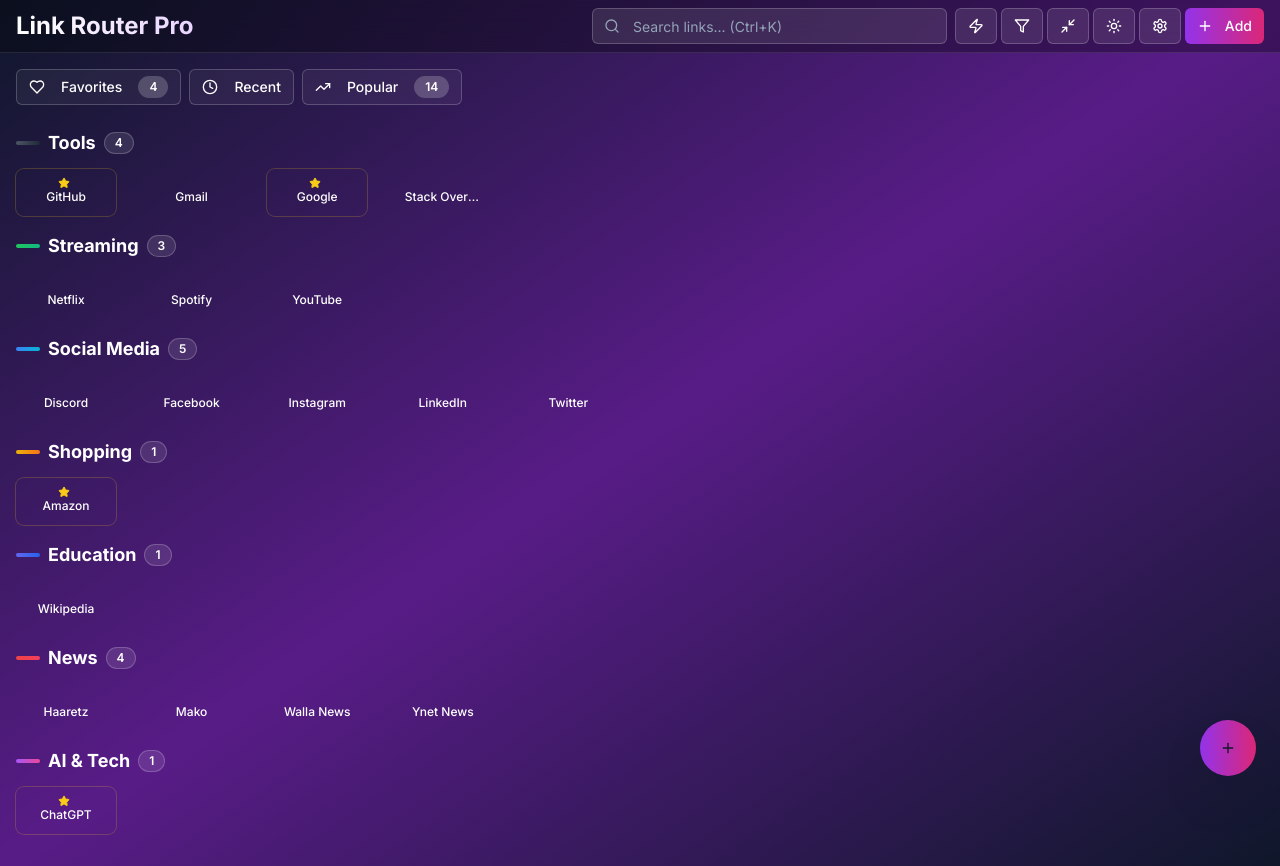
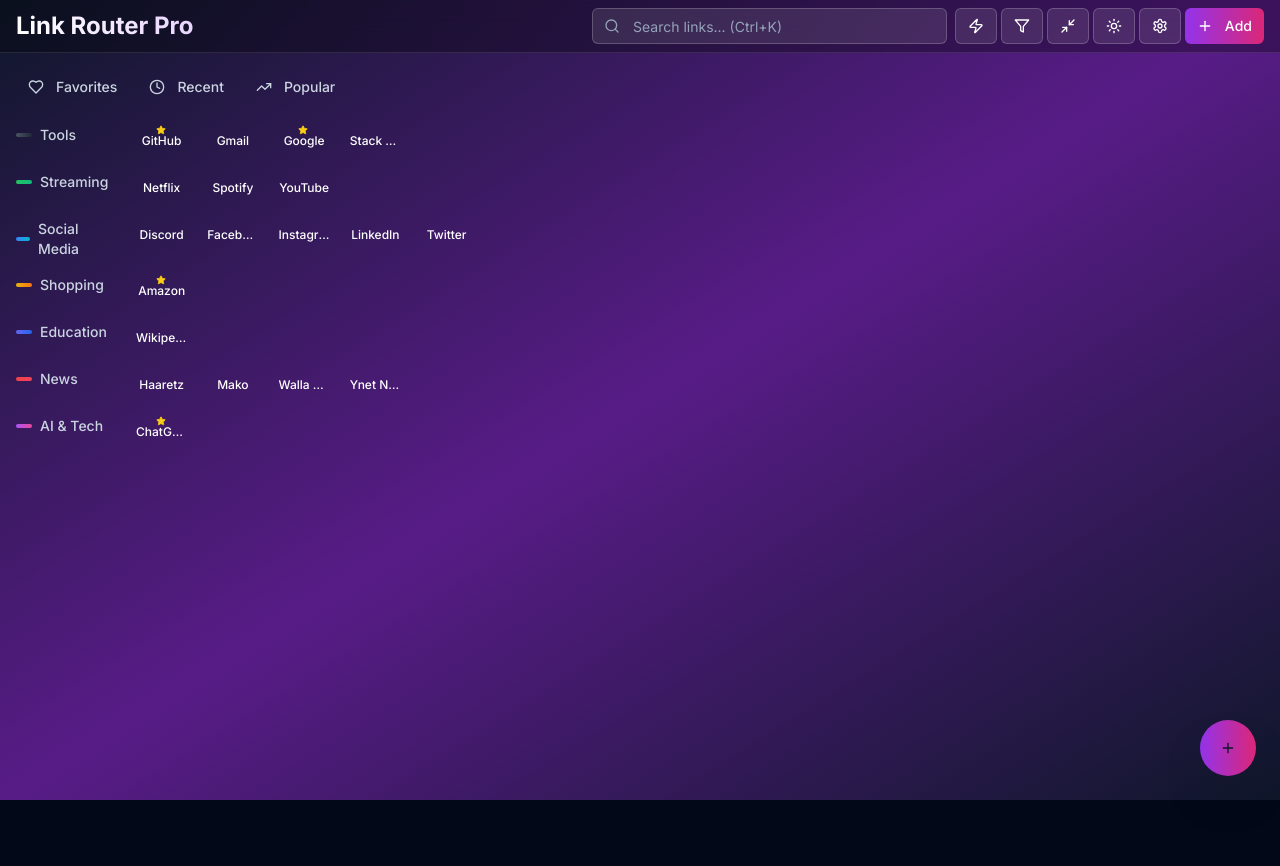
Before and after one commit to shlomixx/link-cloud-pro-ui, a React (Vite) app: page / in a window 1280 px wide. After the commit the page ends 800 px from the top, so only its background shows below. Built offline with nearby package versions, Linux system fonts and the light colour scheme.

Commit message:
Minimalist Link Router with Left Categories

```diff
--- a/src/components/CategorySection.tsx
+++ b/src/components/CategorySection.tsx
@@ -1,6 +1,4 @@
-
 import React from 'react';
-import { Badge } from '@/components/ui/badge';
 import { LinkCard } from './LinkCard';
 
 interface LinkData {
@@ -60,45 +58,40 @@ export const CategorySection: React.FC<CategorySectionProps> = ({
   const getGridClasses = () => {
     switch (viewMode) {
       case 'dense':
-        return 'grid grid-cols-4 sm:grid-cols-6 md:grid-cols-8 lg:grid-cols-12 xl:grid-cols-16 2xl:grid-cols-20 gap-1';
+        return 'grid grid-cols-8 sm:grid-cols-10 md:grid-cols-12 lg:grid-cols-16 xl:grid-cols-20 2xl:grid-cols-24 gap-1';
       case 'compact':
-        return 'grid grid-cols-3 sm:grid-cols-4 md:grid-cols-6 lg:grid-cols-8 xl:grid-cols-10 2xl:grid-cols-12 gap-2';
+        return 'grid grid-cols-6 sm:grid-cols-8 md:grid-cols-10 lg:grid-cols-12 xl:grid-cols-16 2xl:grid-cols-20 gap-1';
       case 'grid':
-        return 'grid grid-cols-2 sm:grid-cols-3 md:grid-cols-4 lg:grid-cols-6 xl:grid-cols-8 2xl:grid-cols-10 gap-3';
+        return 'grid grid-cols-4 sm:grid-cols-6 md:grid-cols-8 lg:grid-cols-10 xl:grid-cols-12 2xl:grid-cols-16 gap-2';
       case 'list':
-        return 'flex flex-col gap-2';
+        return 'flex flex-col gap-1';
       default:
-        return 'grid grid-cols-3 md:grid-cols-6 lg:grid-cols-8 xl:grid-cols-10 2xl:grid-cols-12 gap-2';
+        return 'grid grid-cols-6 md:grid-cols-10 lg:grid-cols-12 xl:grid-cols-16 2xl:grid-cols-20 gap-1';
     }
   };
 
   return (
     <div
-      className={`mb-4 animate-fade-in transition-all duration-300 ${
+      className={`flex gap-4 mb-3 animate-fade-in transition-all duration-300 ${
         draggedItem ? 'ring-2 ring-purple-500/30 rounded-lg p-2' : ''
       }`}
       onDragOver={onDragOver}
       onDrop={(e) => onDrop(e, category)}
     >
-      {/* Category Header - More compact */}
-      <div className={`flex items-center gap-2 ${viewMode === 'dense' ? 'mb-2' : 'mb-3'}`}>
-        <div className={`h-1 w-6 bg-gradient-to-r ${categoryColors[category as keyof typeof categoryColors] || categoryColors.custom} rounded-full transition-all duration-300 hover:w-8`}></div>
-        <h2 className={`${viewMode === 'dense' ? 'text-sm' : 'text-lg'} font-bold transition-colors duration-300 ${
-          isDarkMode ? 'text-white' : 'text-slate-800'
-        }`}>
-          {categoryLabels[category as keyof typeof categoryLabels] || category.charAt(0).toUpperCase() + category.slice(1)}
-        </h2>
-        <Badge variant="secondary" className={`text-xs transition-all duration-300 hover:scale-110 ${
-          isDarkMode
-            ? 'bg-white/10 text-white border-white/20'
-            : 'bg-black/10 text-slate-800 border-black/20'
-        }`}>
-          {links.length}
-        </Badge>
+      {/* Category Label - Left Side */}
+      <div className="flex-shrink-0 w-24 pt-1">
+        <div className="flex items-center gap-2">
+          <div className={`h-1 w-4 bg-gradient-to-r ${categoryColors[category as keyof typeof categoryColors] || categoryColors.custom} rounded-full transition-all duration-300`}></div>
+          <h2 className={`text-sm font-medium transition-colors duration-300 ${
+            isDarkMode ? 'text-slate-300' : 'text-slate-600'
+          }`}>
+            {categoryLabels[category as keyof typeof categoryLabels] || category.charAt(0).toUpperCase() + category.slice(1)}
+          </h2>
+        </div>
       </div>
 
-      {/* Links Layout */}
-      <div className={getGridClasses()}>
+      {/* Links Grid - Right Side */}
+      <div className={`flex-1 ${getGridClasses()}`}>
         {links.map((link) => (
           <LinkCard
             key={link.key}
--- a/src/components/LinkCard.tsx
+++ b/src/components/LinkCard.tsx
@@ -75,31 +75,30 @@ export const LinkCard: React.FC<LinkCardProps> = ({
                   onMouseLeave={onMouseLeave}
                   onClick={onLinkClick}
                   className={`
-                    group relative flex flex-col items-center gap-1 p-2 rounded-md cursor-pointer
-                    transition-all duration-200 hover:scale-105
+                    group relative flex flex-col items-center gap-1 p-1 rounded cursor-pointer
+                    transition-all duration-200 hover:scale-110
                     ${isDarkMode
-                      ? 'hover:bg-white/5 active:bg-white/10'
-                      : 'hover:bg-black/5 active:bg-black/10'
+                      ? 'hover:bg-white/10'
+                      : 'hover:bg-black/10'
                     }
                     ${isClicked ? 'scale-95' : ''}
-                    ${link.isFavorite ? 'ring-1 ring-yellow-400/30' : ''}
                   `}
                 >
                   <img
                     src={getFaviconUrl(link.url || link.defaultUrl || '')}
                     alt=""
-                    className="w-6 h-6 rounded"
+                    className="w-5 h-5 rounded"
                     onError={(e) => {
                       (e.target as HTMLImageElement).style.display = 'none';
                     }}
                   />
-                  <span className={`text-xs font-medium text-center max-w-[60px] leading-tight ${
+                  <span className={`text-xs font-medium text-center max-w-[50px] leading-tight truncate ${
                     isDarkMode ? 'text-white' : 'text-slate-800'
                   }`}>
                     {link.name}
                   </span>
                   {link.isFavorite && (
-                    <Star className="w-2 h-2 fill-yellow-400 text-yellow-400 absolute -top-1 -right-1" />
+                    <Star className="w-2 h-2 fill-yellow-400 text-yellow-400 absolute -top-0.5 -right-0.5" />
                   )}
                 </div>
               </ContextMenuTrigger>
@@ -132,7 +131,6 @@ export const LinkCard: React.FC<LinkCardProps> = ({
             <div className="text-xs">
               <div className="font-medium">{link.name}</div>
               <div className="text-muted-foreground">{link.url || link.defaultUrl}</div>
-              {link.clicks && <div className="text-muted-foreground">{link.clicks} clicks</div>}
             </div>
           </TooltipContent>
         </Tooltip>
@@ -152,28 +150,26 @@ export const LinkCard: React.FC<LinkCardProps> = ({
             onMouseLeave={onMouseLeave}
             onClick={onLinkClick}
             className={`
-              group relative flex flex-col items-center gap-2 p-3 rounded-lg cursor-pointer min-w-[80px] max-w-[100px]
-              transition-all duration-200
+              group relative flex flex-col items-center gap-1 p-2 rounded cursor-pointer min-w-[60px] max-w-[80px]
+              transition-all duration-200 hover:scale-110
               ${isDarkMode
-                ? 'hover:bg-white/5 active:bg-white/10'
-                : 'hover:bg-black/5 active:bg-black/10'
+                ? 'hover:bg-white/10'
+                : 'hover:bg-black/10'
               }
-              ${isHovered ? 'scale-105' : ''}
               ${isClicked ? 'scale-95' : ''}
-              ${link.isFavorite ? 'ring-1 ring-yellow-400/20' : ''}
             `}
           >
             <div className="relative">
               <img
                 src={getFaviconUrl(link.url || link.defaultUrl || '')}
                 alt=""
-                className="w-8 h-8 rounded"
+                className="w-6 h-6 rounded"
                 onError={(e) => {
                   (e.target as HTMLImageElement).style.display = 'none';
                 }}
               />
               {link.isFavorite && (
-                <Star className="w-3 h-3 fill-yellow-400 text-yellow-400 absolute -top-1 -right-1" />
+                <Star className="w-2.5 h-2.5 fill-yellow-400 text-yellow-400 absolute -top-1 -right-1" />
               )}
             </div>
 
@@ -223,22 +219,20 @@ export const LinkCard: React.FC<LinkCardProps> = ({
             onMouseLeave={onMouseLeave}
             onClick={onLinkClick}
             className={`
-              group relative flex flex-col items-center gap-3 p-4 rounded-lg cursor-pointer
-              transition-all duration-200
+              group relative flex flex-col items-center gap-2 p-3 rounded cursor-pointer
+              transition-all duration-200 hover:scale-110
               ${isDarkMode
-                ? 'hover:bg-white/5 active:bg-white/10'
-                : 'hover:bg-black/5 active:bg-black/10'
+                ? 'hover:bg-white/10'
+                : 'hover:bg-black/10'
               }
-              ${isHovered ? 'scale-105' : ''}
               ${isClicked ? 'scale-95' : ''}
-              ${link.isFavorite ? 'ring-1 ring-yellow-400/20' : ''}
             `}
           >
             <Button
               size="sm"
               variant="ghost"
               onClick={onToggleFavorite}
-              className={`absolute top-2 right-2 w-6 h-6 p-0 opacity-0 group-hover:opacity-100 transition-all duration-300 z-10 ${
+              className={`absolute top-1 right-1 w-5 h-5 p-0 opacity-0 group-hover:opacity-100 transition-all duration-300 z-10 ${
                 link.isFavorite ? 'opacity-100' : ''
               }`}
             >
@@ -253,7 +247,7 @@ export const LinkCard: React.FC<LinkCardProps> = ({
               <img
                 src={getFaviconUrl(link.url || link.defaultUrl || '')}
                 alt=""
-                className="w-10 h-10 rounded transition-all duration-300 group-hover:scale-110"
+                className="w-8 h-8 rounded transition-all duration-300 group-hover:scale-110"
                 onError={(e) => {
                   (e.target as HTMLImageElement).style.display = 'none';
                 }}
@@ -308,43 +302,36 @@ export const LinkCard: React.FC<LinkCardProps> = ({
           onMouseLeave={onMouseLeave}
           onClick={onLinkClick}
           className={`
-            group flex items-center gap-4 p-3 rounded-lg cursor-pointer w-full
-            transition-all duration-200
+            group flex items-center gap-3 p-2 rounded cursor-pointer w-full
+            transition-all duration-200 hover:scale-[1.02]
             ${isDarkMode
-              ? 'hover:bg-white/5 active:bg-white/10'
-              : 'hover:bg-black/5 active:bg-black/10'
+              ? 'hover:bg-white/10'
+              : 'hover:bg-black/10'
             }
-            ${isHovered ? 'scale-[1.02]' : ''}
             ${isClicked ? 'scale-[0.98]' : ''}
-            ${link.isFavorite ? 'ring-1 ring-yellow-400/20' : ''}
           `}
         >
           <div className="flex items-center gap-3 flex-1">
             <img
               src={getFaviconUrl(link.url || link.defaultUrl || '')}
               alt=""
-              className="w-8 h-8 rounded"
+              className="w-6 h-6 rounded"
               onError={(e) => {
                 (e.target as HTMLImageElement).style.display = 'none';
               }}
             />
             <div className="flex-1">
               <div className="flex items-center gap-2">
-                <h3 className={`font-medium ${
+                <h3 className={`font-medium text-sm ${
                   isDarkMode ? 'text-white' : 'text-slate-800'
                 }`}>
                   {link.name}
                 </h3>
                 {link.isFavorite && (
-                  <Star className="w-4 h-4 fill-yellow-400 text-yellow-400" />
+                  <Star className="w-3 h-3 fill-yellow-400 text-yellow-400" />
                 )}
                 {link.isPrivate && <span className="text-yellow-500">🔒</span>}
               </div>
-              <p className={`text-sm ${
-                isDarkMode ? 'text-slate-400' : 'text-slate-500'
-              }`}>
-                {link.url || link.defaultUrl}
-              </p>
             </div>
           </div>
 
--- a/src/components/QuickActions.tsx
+++ b/src/components/QuickActions.tsx
@@ -1,8 +1,6 @@
 import React from 'react';
 import { Heart, Clock, TrendingUp } from 'lucide-react';
 import { Button } from '@/components/ui/button';
-import { Badge } from '@/components/ui/badge';
-import { Tooltip, TooltipContent, TooltipProvider, TooltipTrigger } from '@/components/ui/tooltip';
 
 interface QuickActionsProps {
   isDarkMode: boolean;
@@ -25,66 +23,39 @@ export const QuickActions: React.FC<QuickActionsProps> = ({
       label: 'Favorites',
       icon: Heart,
       count: favoriteCount,
-      color: 'from-red-500 to-pink-500',
-      shortcut: 'F'
     },
     {
       id: 'recent',
       label: 'Recent',
       icon: Clock,
       count: recentCount,
-      color: 'from-blue-500 to-cyan-500',
-      shortcut: 'R'
     },
     {
       id: 'popular',
       label: 'Popular',
       icon: TrendingUp,
       count: popularCount,
-      color: 'from-green-500 to-emerald-500',
-      shortcut: 'P'
     }
   ];
 
   return (
-    <div className="mb-6">
-      <div className="flex gap-2 flex-wrap">
+    <div className="mb-4">
+      <div className="flex gap-2">
         {quickActions.map((action) => (
-          <TooltipProvider key={action.id}>
-            <Tooltip>
-              <TooltipTrigger asChild>
           <Button
-                  variant="outline"
+            key={action.id}
+            variant="ghost"
             size="sm"
             onClick={() => onQuickAction(action.id)}
-                  className={`relative group transition-all duration-300 hover:scale-105 ${
+            className={`text-sm font-medium transition-all duration-200 hover:scale-105 ${
               isDarkMode
-                      ? 'bg-white/5 border-white/20 text-white hover:bg-white/10'
-                      : 'bg-black/5 border-black/20 text-slate-800 hover:bg-black/10'
+                ? 'text-slate-300 hover:text-white hover:bg-white/10'
+                : 'text-slate-600 hover:text-slate-800 hover:bg-black/10'
             }`}
           >
-                  <action.icon className="w-4 h-4 mr-2" />
+            <action.icon className="w-4 h-4 mr-1" />
             {action.label}
-                  {action.count > 0 && (
-                    <Badge
-                      variant="secondary"
-                      className={`ml-2 text-xs ${
-                        isDarkMode ? 'bg-white/20 text-white' : 'bg-black/20 text-slate-800'
-                      }`}
-                    >
-                      {action.count}
-                    </Badge>
-                  )}
           </Button>
-              </TooltipTrigger>
-              <TooltipContent>
-                <div className="flex items-center gap-2">
-                  <span>Show {action.label}</span>
-                  <span className="text-xs opacity-70">Alt+{action.shortcut}</span>
-                </div>
-              </TooltipContent>
-            </Tooltip>
-          </TooltipProvider>
         ))}
       </div>
     </div>
--- a/tailwind.config.ts
+++ b/tailwind.config.ts
@@ -1,4 +1,3 @@
-
 import type { Config } from "tailwindcss";
 
 export default {
@@ -31,6 +30,10 @@ export default {
 				'18': 'repeat(18, minmax(0, 1fr))',
 				'19': 'repeat(19, minmax(0, 1fr))',
 				'20': 'repeat(20, minmax(0, 1fr))',
+				'21': 'repeat(21, minmax(0, 1fr))',
+				'22': 'repeat(22, minmax(0, 1fr))',
+				'23': 'repeat(23, minmax(0, 1fr))',
+				'24': 'repeat(24, minmax(0, 1fr))',
 			},
 			colors: {
 				border: 'hsl(var(--border))',
```
Lines whose indentation alone changed are shown as unchanged.
